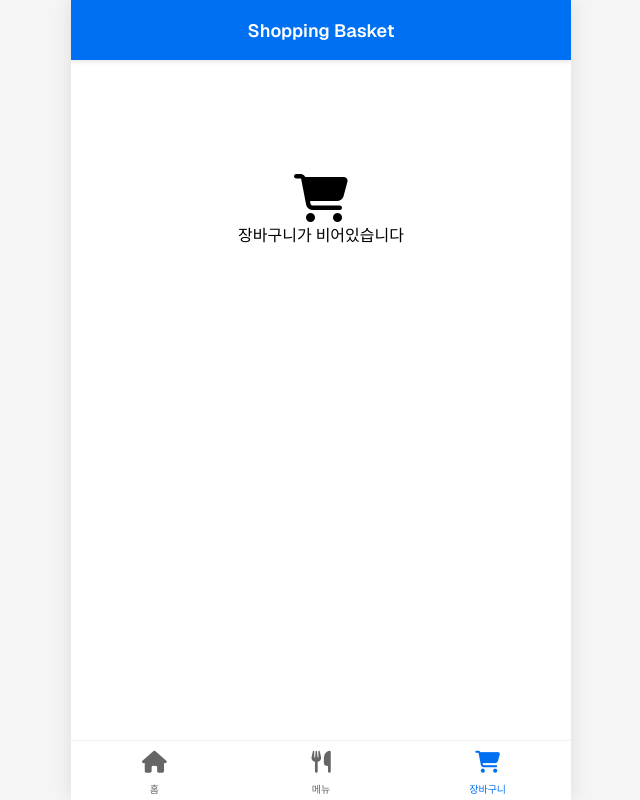
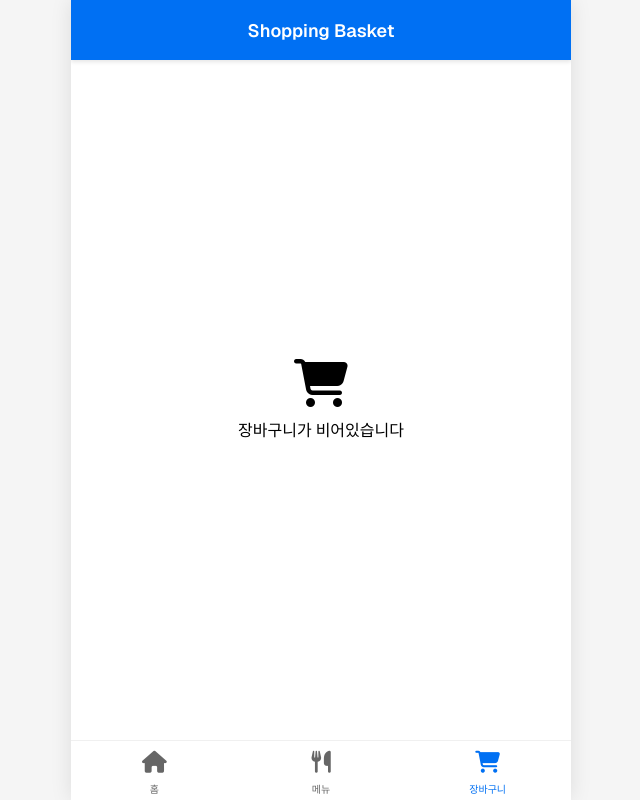
Before and after one commit to leeseongwoon/tosspaments-cafe, a Next.js app: page /cart in a window 1280 px wide. Shown: the whole page, without its empty margins (319-959 px from the left). Built offline with nearby package versions, Linux system fonts and the light colour scheme.

Commit message:
빈 장바구니 css 수정

```diff
--- a/src/app/globals.css
+++ b/src/app/globals.css
@@ -573,9 +573,9 @@ a {
   flex-direction: column;
   align-items: center;
   justify-content: center;
-  padding: 50px 15px;
+  gap: 10px;
   text-align: center;
-  min-height: 300px;
+  height: 100%;
   width: 100%;
   box-sizing: border-box;
 }
```
